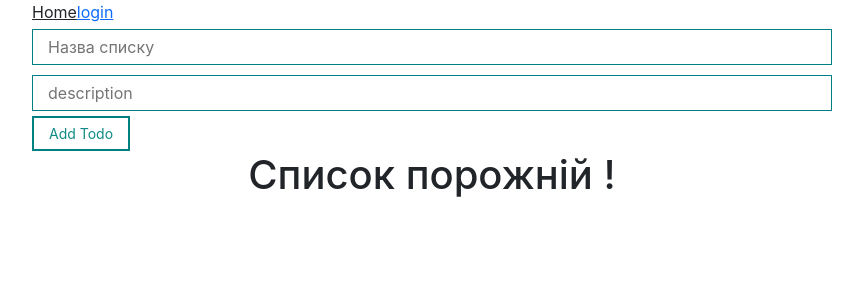
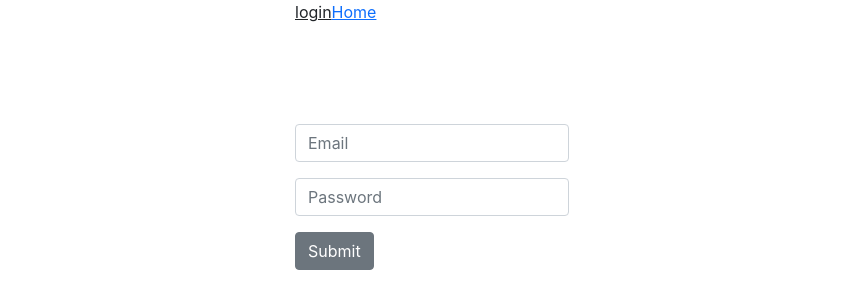
Before and after one commit to IvannaIva/todoReact, a React (Create React App) app in the folder todo/: page / in a window 1280 px wide. Shown: the top 308 px of the page, without its empty margins (208-1071 px from the left). Built offline with nearby package versions, Linux system fonts and the light colour scheme.

Commit message:
todo_Dotsss

```diff
--- a/todo/src/components/EmailPasForm/EmailPasForm.jsx
+++ b/todo/src/components/EmailPasForm/EmailPasForm.jsx
@@ -32,7 +32,7 @@ export default function EmailPasForm() {
             type="password"
           />
         </FormGroup>{" "}
-        <Button onClick={() => navigate("/")}>Submit</Button>
+        <Button onClick={() => navigate("/home")}>Submit</Button>
       </Form>
     </div>
   );
--- a/todo/src/pages/index.jsx
+++ b/todo/src/pages/index.jsx
@@ -10,13 +10,15 @@ import { Layout } from "../components/Layout";
 function RoutesPages() {
   return (
     <div>
-      <NavLink to="/">Home</NavLink>
-      <NavLink to="login">login</NavLink>
+         <NavLink to="/">login</NavLink>
+      <NavLink to="home">Home</NavLink>
+
 
       <Routes>
         {/* <Route path="/" element={<Layout />}> */}
-        <Route index element={<Home />} />{" "}
-        <Route path="login" element={<Login />} /> {/* </Route>{" "} */}
+        <Route path="/" element={<Login />} />
+        <Route path="/home" element={<Home />} />{" "}
+         {/* </Route>{" "} */}
       </Routes>
     </div>
   );
```
